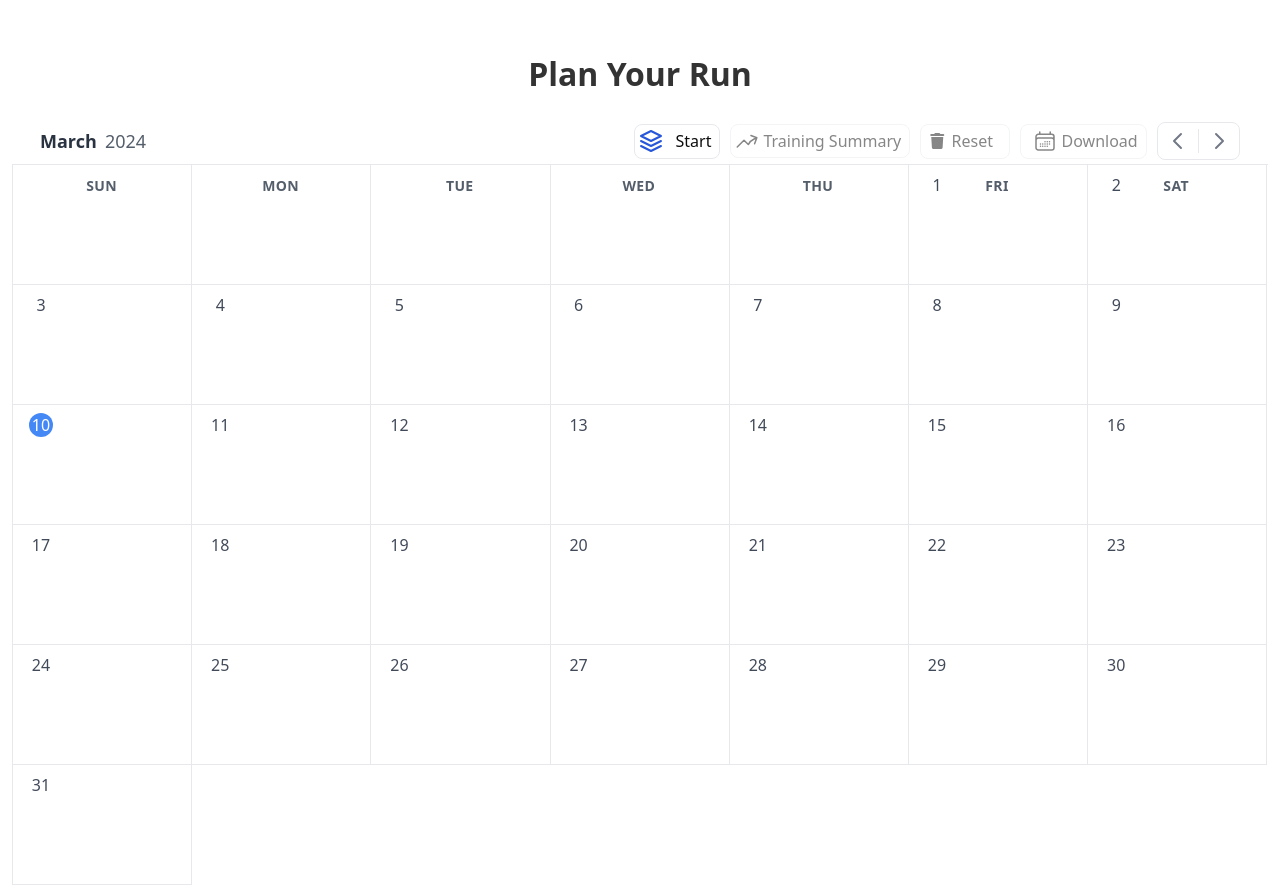
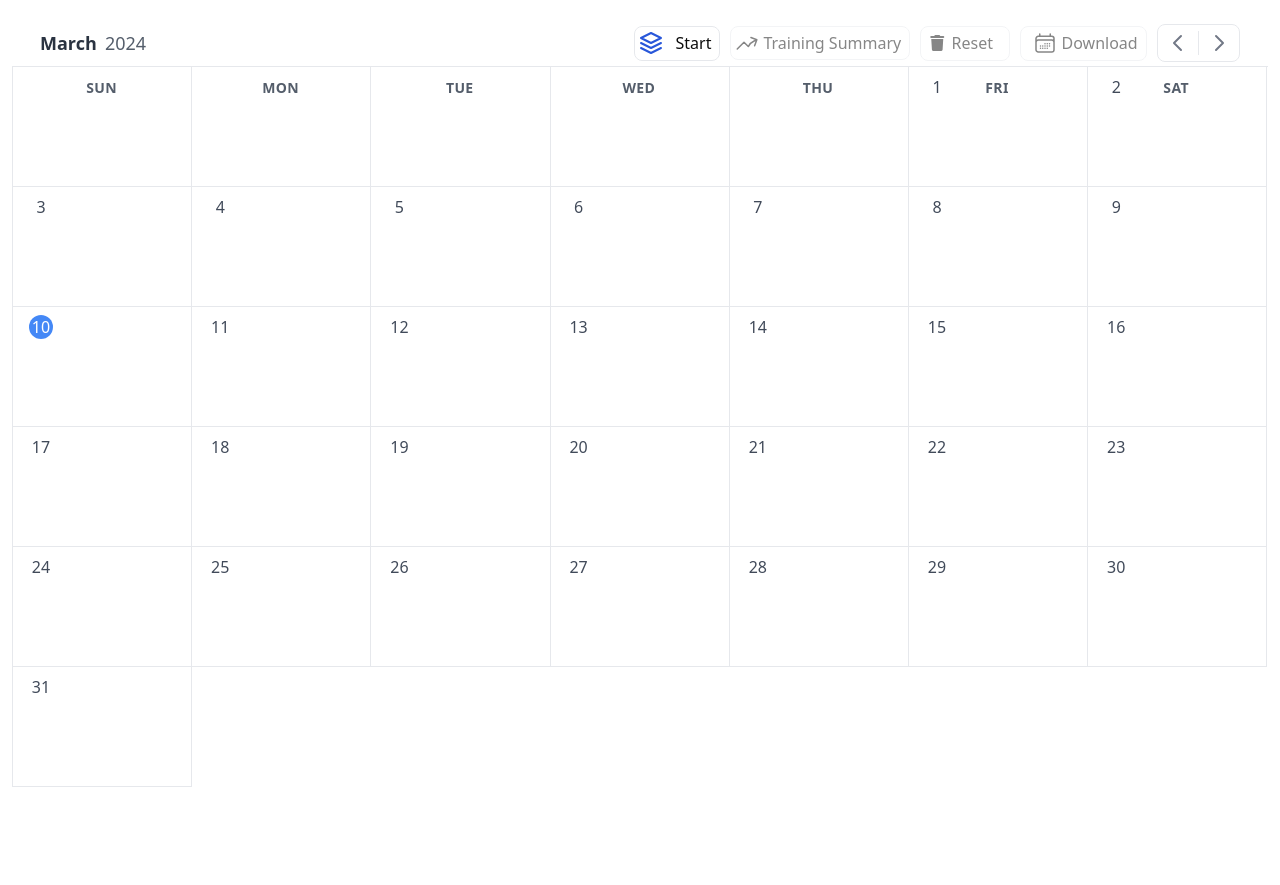
Before and after one commit to tsreinma90/PYR, a plain HTML site: page calendarComponent.html in a window 1280 px wide. After the commit the page ends 800 px from the top, so only its background shows below. Drawn offline with nearby package versions, Linux system fonts and the light colour scheme.

Commit message:
removing header

```diff
--- a/calendarComponent.html
+++ b/calendarComponent.html
@@ -25,9 +25,6 @@
 
 <body style="min-height: 100%;">
     <div x-data="app()" x-init="[initDate(), getNoOfDays()]" x-cloak>
-        <div class="centered-title">
-            <h1>Plan Your Run</h1>
-        </div>
         <div class="container mx-auto px-4 py-4" id="container" style="opacity: .95;">
             <div class="relative">
                 <div="w-64 h-64 bg-gray-200 rounded-lg">
```
